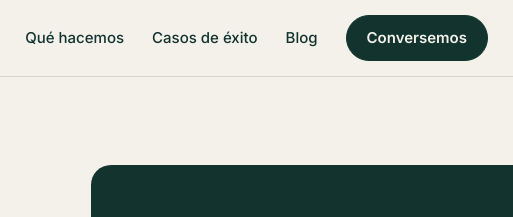
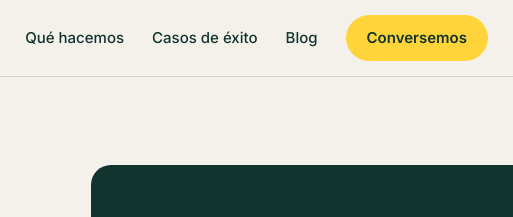
Before and after one commit to AlejandroFabricioMotta/dignum-web, a plain HTML site: page index.html in a window 1280 px wide. Shown: the top 217 px of the page, 614-1127 px from the left. Drawn offline with Linux system fonts and the light colour scheme.

Commit message:
Prueba: botón superior Conversemos en amarillo
Co-Authored-By: Claude Sonnet 5.5 <noreply@anthropic.com>
Claude-Session: https://claude.ai/code/session_0186Y1JAaxBwzfWDZELgHh8A

```diff
--- a/styles.css
+++ b/styles.css
@@ -157,3 +157,7 @@ footer .wrap::after{content:"Funes - Argentina"}
 .fundador-foto .firma strong{font-family:'Fraunces',Georgia,serif;font-size:22px;font-weight:500;color:var(--abeto);line-height:1.2}
 .fundador-foto .firma span{font-size:13px;color:var(--piedra);line-height:1.45}
 @media(max-width:820px){.fundador{grid-template-columns:1fr;gap:32px}.fundador-foto{position:static;order:-1;max-width:360px}}
+
+/* Botón superior "Conversemos": amarillo (prueba) */
+.menu .btn.solido{background:#FFD43B;border-color:#FFD43B;color:var(--abeto)}
+.menu .btn.solido:hover{background:#F2C200;border-color:#F2C200;color:var(--abeto)}
```
